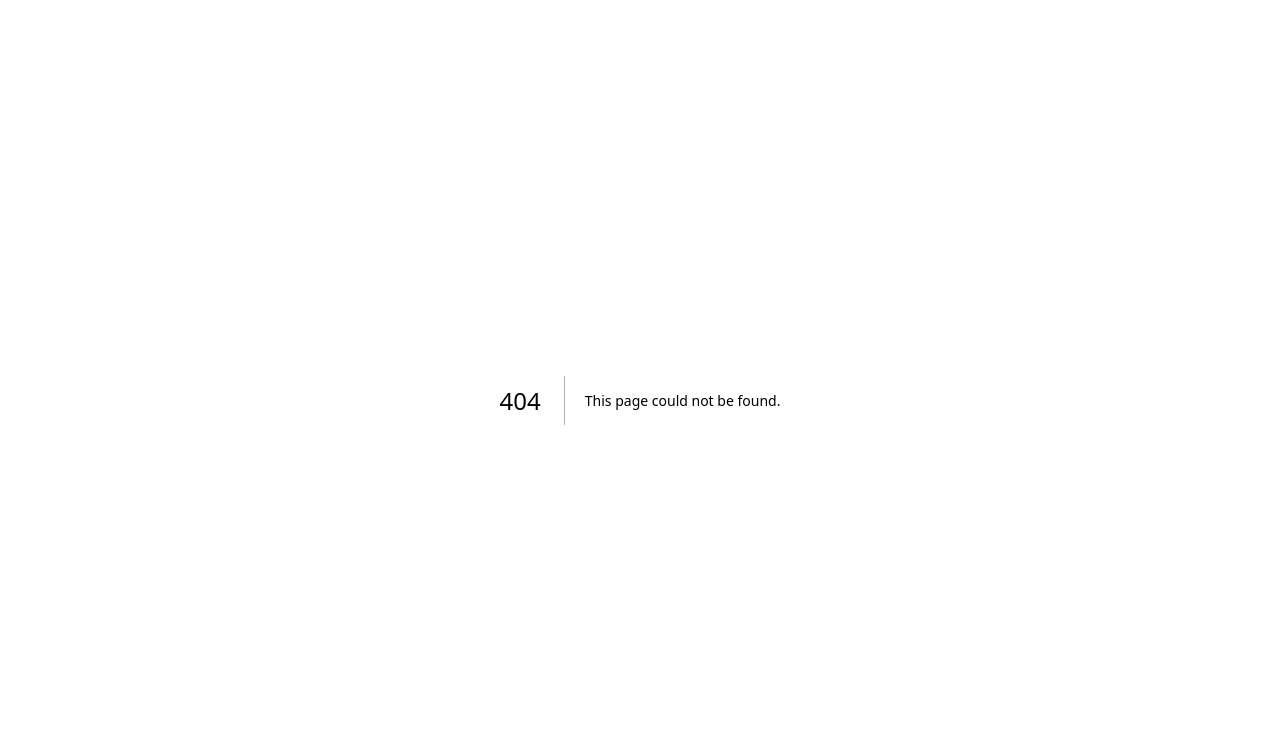
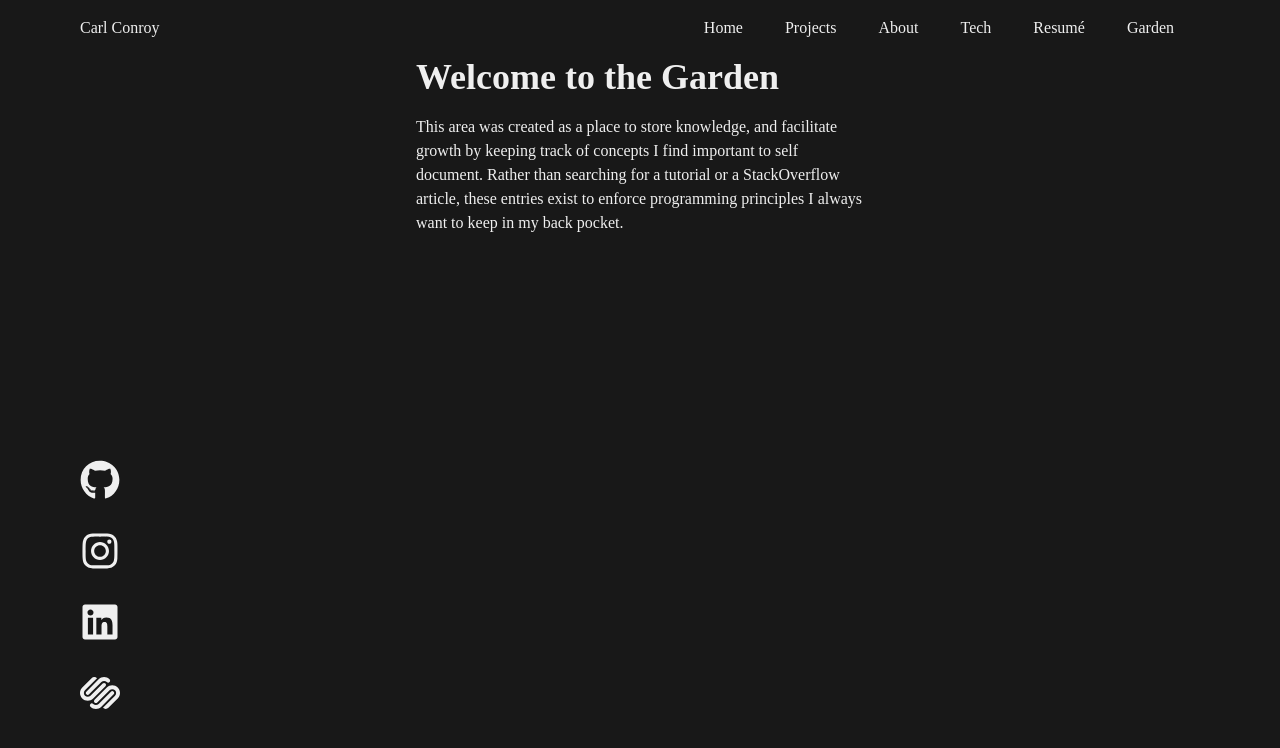
Before and after one commit to CarlinCharge/carlconroyv2, a Next.js app: page /garden in a window 1280 px wide. Before the commit this address had no page. Shown: the top 748 px of the page. Built offline with nearby package versions, Linux system fonts and the light colour scheme.

Commit message:
adds garden section

```diff
--- /dev/null
+++ b/src/components/Garden/GardenIndex.tsx
@@ -0,0 +1,21 @@
+import { Container, Text, Heading, Flex, Box } from "@chakra-ui/react";
+const GardenIndex = () => {
+  return (
+    <Container>
+      <Flex direction="column">
+        <Heading>Welcome to the Garden </Heading>
+        <Box mt={4}>
+          <Text>
+            This area was created as a place to store knowledge, and facilitate
+            growth by keeping track of concepts I find important to self
+            document. Rather than searching for a tutorial or a StackOverflow
+            article, these entries exist to enforce programming principles I
+            always want to keep in my back pocket.
+          </Text>
+        </Box>
+      </Flex>
+    </Container>
+  );
+};
+
+export default GardenIndex;
--- a/src/components/Nav/MenuItems.ts
+++ b/src/components/Nav/MenuItems.ts
@@ -12,4 +12,5 @@ export const MenuItems: MenuItem[] = [
   { text: "About", href: "/about" },
   { text: "Tech", href: "/tech-page" },
   { text: "Resumé", href: "/resume" },
+  { text: "Garden", href: "/garden" },
 ];
--- /dev/null
+++ b/src/pages/garden.tsx
@@ -0,0 +1,12 @@
+import { Layout } from "../components/Layout/Layout";
+import GardenIndex from "../components/Garden/GardenIndex";
+
+const GardenPage = () => {
+  return (
+    <Layout>
+      <GardenIndex />
+    </Layout>
+  );
+};
+
+export default GardenPage;
```
